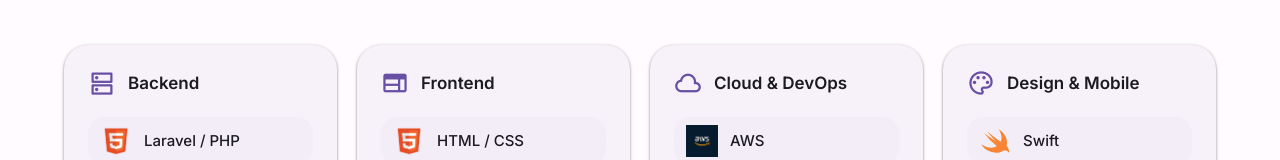
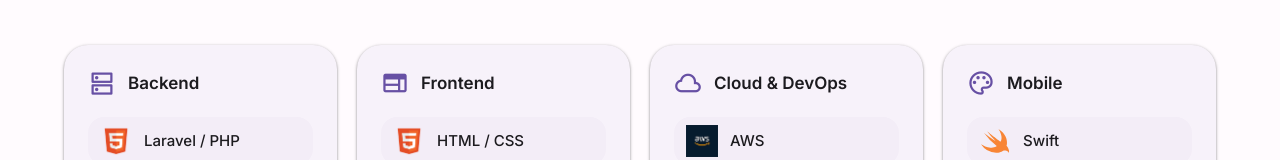
Before and after one commit to E-Legal/monsite, a plain HTML site: page index.html in a window 1280 px wide. Shown: the part 3040-3200 px from the top of the page. Drawn offline with nearby package versions, Linux system fonts and the light colour scheme.

Commit message:
Update index.html texts

```diff
--- a/index.html
+++ b/index.html
@@ -250,11 +250,11 @@
                     </div>
                 </div>
 
-                <!-- Design & Mobile -->
+                <!-- Mobile -->
                 <div class="skill-category-card">
                     <div class="category-header">
                         <span class="material-symbols-outlined category-icon">palette</span>
-                        <h3 class="category-title">Design & Mobile</h3>
+                        <h3 class="category-title">Mobile</h3>
                     </div>
                     <div class="skill-list">
                         <div class="skill-item">
@@ -265,7 +265,7 @@
                     </div>
                 </div>
 
-                <!-- IA / AI -->
+                <!-- IA -->
                 <div class="skill-category-card">
                     <div class="category-header">
                         <span class="material-symbols-outlined category-icon">psychology</span>
```
